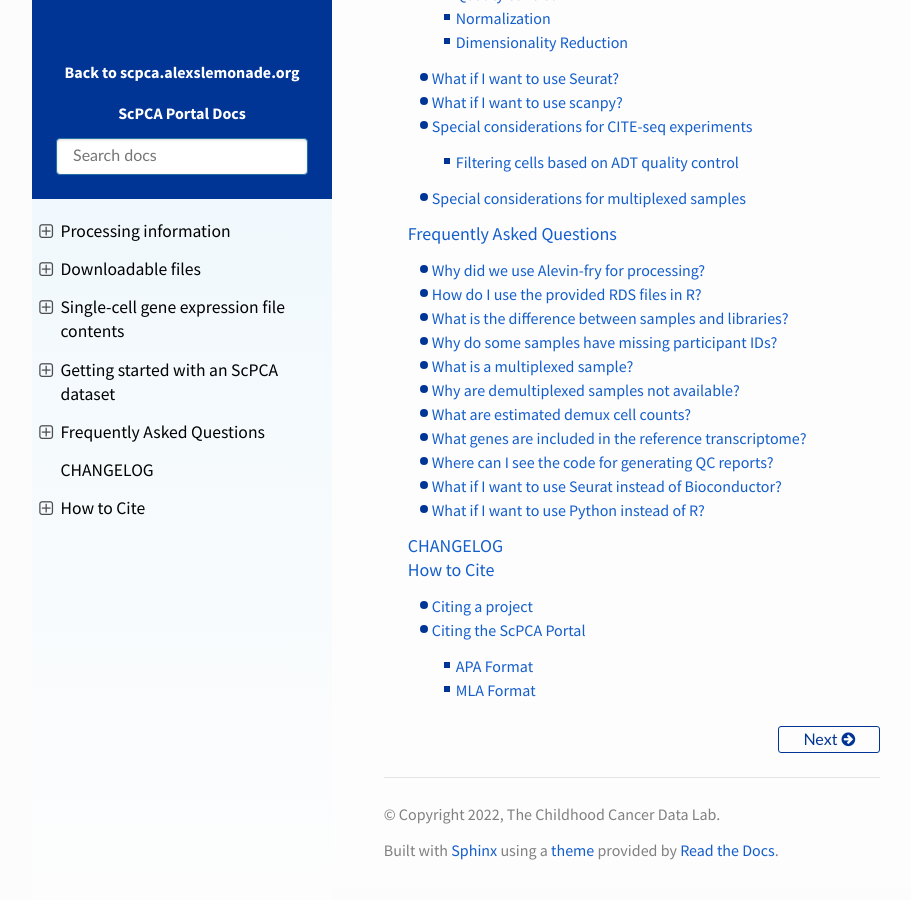
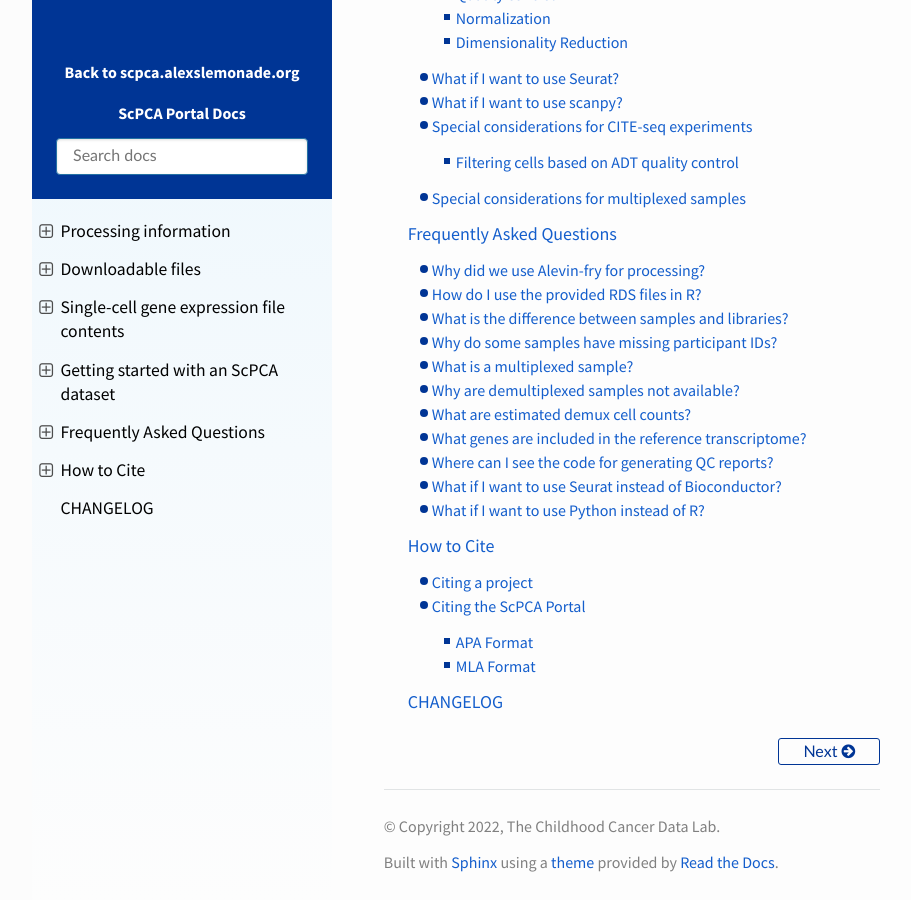
Before and after one commit to DongzeHE/scpca-docs, a Sphinx documentation site: the page built from docs/index.md, in a window 1280 px wide and 900 px high, scrolled down 1750 px. Shown: the whole window, without its empty margins (158-1069 px from the left). Built offline with Sphinx 7.4.7 and the Read the Docs theme 2.0.0, drawn with Linux system fonts in a browser that asks for light colours.

Commit message:
Apply suggestions from code review
Co-authored-by: Deepa Prasad <d.prasad@alexslemonade.org>

````diff
--- a/docs/index.md
+++ b/docs/index.md
@@ -11,6 +11,6 @@ download_files
 sce_file_contents
 getting_started
 faq
+citation
 CHANGELOG
-citation
 ```
````
